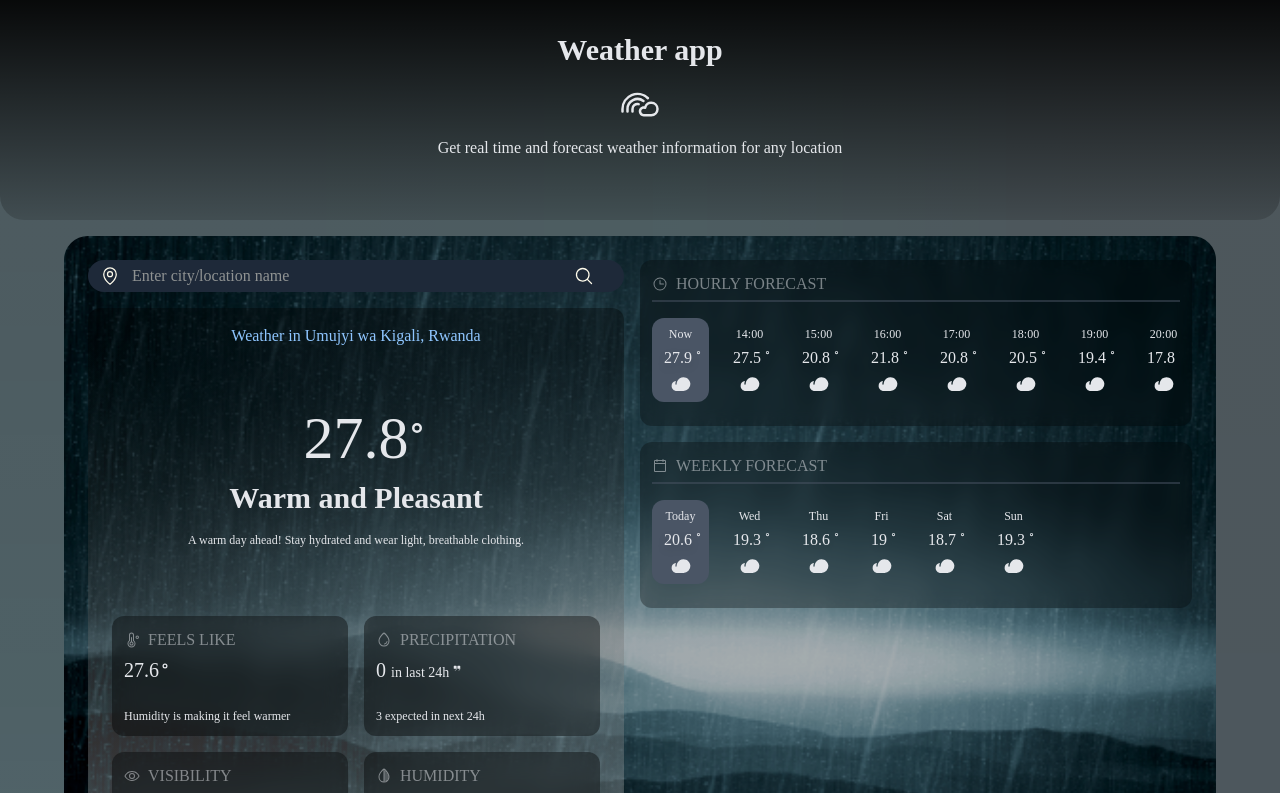
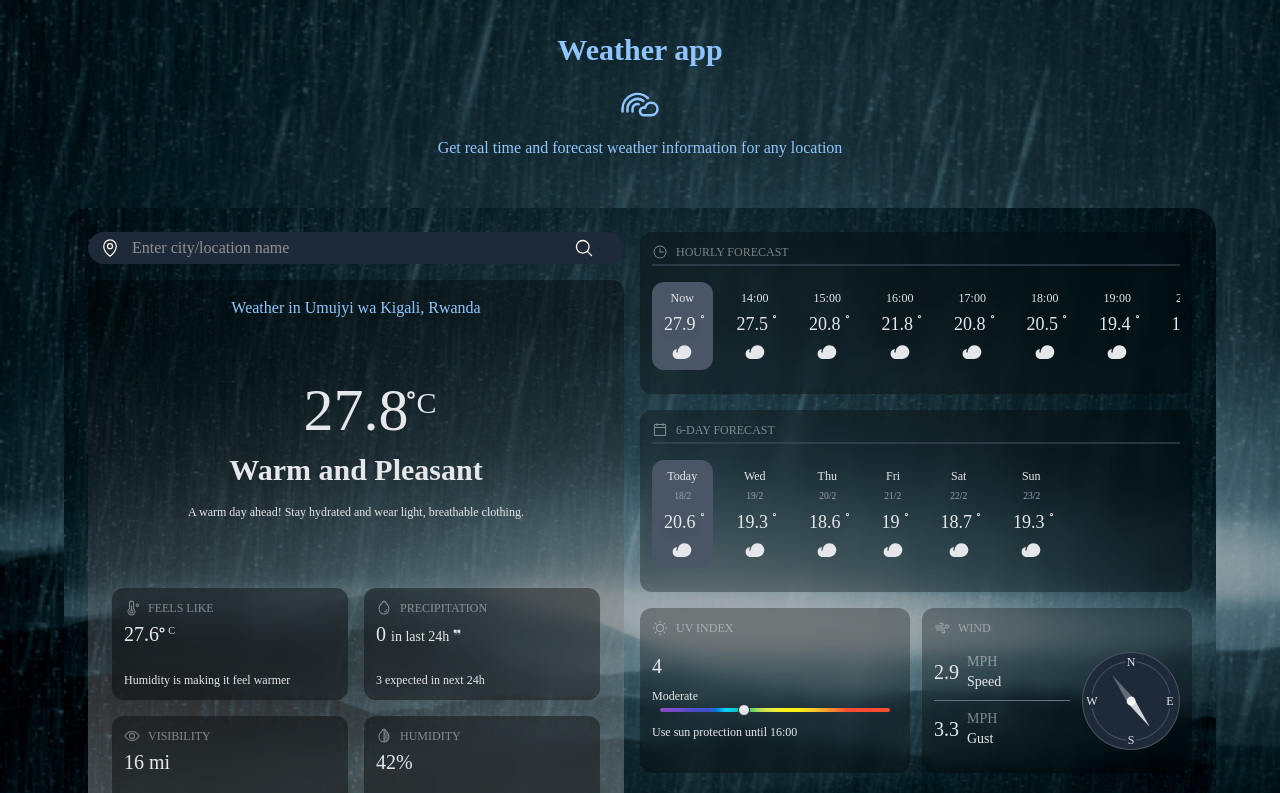
Before and after one commit to Hirwa9/weather-app, a React (Vite) app: page / in a window 1280 px wide. Shown: the top 793 px of the page. Built offline with nearby package versions, Linux system fonts and the light colour scheme; no server answers.

Commit message:
Add weather UV and wind details presentation

```diff
--- a/src/App.jsx
+++ b/src/App.jsx
@@ -3,7 +3,7 @@ import { useState } from 'react';
 import './App.css';
 import { WEATHER_API_KEY } from './api/api';
 import axios from 'axios';
-import { CalendarBlank, Clock, Cloud, DotOutline, Drop, DropHalf, Eye, Quotes, RainbowCloud, Spinner, Thermometer } from '@phosphor-icons/react';
+import { CalendarBlank, Clock, Cloud, DotOutline, Drop, DropHalf, Eye, Quotes, RainbowCloud, Spinner, Sun, Thermometer, Wind } from '@phosphor-icons/react';
 import weatherSample from './data/staticData.json';
 import SearchBar from './components/searchBar/SearchBar';
 import toast, { Toaster } from 'react-hot-toast';
@@ -86,36 +86,57 @@ function App() {
 			"It's a hot day! Avoid direct sunlight for long periods and drink plenty of water.";
 	}
 
+	const uvLevels = [
+		{ level: 0, label: "Low", color: "bg-green-400" },
+		{ level: 3, label: "Moderate", color: "bg-yellow-400" },
+		{ level: 6, label: "High", color: "bg-orange-400" },
+		{ level: 8, label: "Very High", color: "bg-red-500" },
+		{ level: 11, label: "Extreme", color: "bg-purple-700" }
+	];
+
+	// Function to get the UV description based on the index
+	const getUVDescription = (uvIndex) => {
+		return uvLevels.reduce((acc, curr) => (uvIndex >= curr.level ? curr : acc), uvLevels[0]);
+	};
+
+	const uvIndex = weather?.timelines?.hourly[0]?.values?.uvIndex || 0;
+	const windSpeed = weather?.timelines?.hourly[0]?.values?.windSpeed || 0;
+	const windGust = weather?.timelines?.hourly[0]?.values?.windGust || 0;
+	const windDirection = weather?.timelines?.hourly[0]?.values?.windDirection || 0;
+	const { uvLabel, uvColor } = getUVDescription(uvIndex);
+
 	return (
 		<>
 			<Toaster />
 			<div className='min-h-screen flex flex-col'
 				style={{
-					backgroundImage: "linear-gradient(rgba(255, 255, 255, .3), rgba(255, 255, 255, .3)), url('/images/rain-photos.webp')",
+					backgroundImage: "linear-gradient(rgba(0, 0, 0, .3), rgba(0, 0, 0, .3)), url('/images/rain-photos.webp')",
 					backgroundSize: 'cover',
 					backgroundRepeat: 'no-repeat',
 				}}
 			>
-				{/* <div className="w-full mb-4 p-5 sm:p-8 bg-linear-to-b from-black/90 to-black/15 text-gray-200 rounded-b-3xl"> */}
-				<div className="w-full mb-4 p-5 sm:p-8 bg-linear-to-b from-black/90 to-black/15 text-gray-200 rounded-b-3xl">
+				<div className="w-full sm:mb-4 p-5 sm:p-8 text-blue-300 sm:rounded-b-3xl">
 					<h1 className='mb-4 text-3xl font-bold text-center'>Weather app</h1>
 					<RainbowCloud size={40} className='mx-auto mb-3' />
-					<p className='mb-7 text-center'>
+					<p className='text-center'>
 						Get real time and forecast weather information for any location
 					</p>
 				</div>
 				{/* Design */}
 
-				<div className='w-6xl max-w-full mx-auto flex flex-col md:flex-row gap-4 p-3 md:p-4 lg:p-6 image-bg rounded-3xl'>
+				<div className='sm:w-xl md:w-3xl lg:w-6xl xl:w-9xl max-w-full mx-auto flex flex-col md:flex-row gap-4 p-3 md:p-4 lg:p-6 image-bg sm:rounded-3xl'>
 					{/* First */}
-					<div className="flex flex-col w-[50%]">
+					<div className="flex flex-col md:w-[50%]">
 						<SearchBar search={fetchWeather} className="mb-4" />
 
 						<div className="flex-1 p-4 rounded-xl bg-linear-to-b from-black/35 to-white/30">
 							<div className='text-gray-200 mb-15'>
 								<h2 className='text-center text-blue-300'>Weather in {weather?.location?.name}</h2>
 								<div className="mx-auto mb-3 mt-15 w-fit text-center relative text-6xl">
-									{temperature} <DotOutline size={40} className='absolute top-0 end-0 translate-x-7' />
+									{temperature}
+									<span className='absolute top-2 end-0 translate-x-7 flex border-amber-100'>
+										<DotOutline size={30} className='absolute -top-2 start-0 -translate-x-5' /> <small style={{ fontSize: '50%' }}>C</small>
+									</span>
 								</div>
 								<div className="text-center text-3xl font-semibold mb-4">{weatherSubtitle}</div>
 								<p className='text-xs text-center'>
@@ -124,13 +145,18 @@ function App() {
 							</div>
 							<div className='flex flex-wrap text-gray-200'>
 								{/*  */}
-								<div className="w-[50%] shrink-0 p-1 sm:p-2 ps-0">
-									<div className='h-full p-2 md:p-3 rounded-xl bg-black/40 backdrop-blur-md'>
+								<div className="w-[50%] shrink-0 p-2 sm:p-2 ps-0">
+									<div className='h-full p-3 rounded-xl bg-black/40 backdrop-blur-md'>
 										<div className="flex items-center gap-2 mb-1 uppercase opacity-50 overflow-hidden">
-											<Thermometer className='shrink-0' /> Feels like
+											<Thermometer className='shrink-0' /> <span className="text-xs">Feels like</span>
 										</div>
+										{/* <div className="mb-6 w-fit text-center relative text-xl">
+											{weather?.timelines?.minutely[0]?.values?.temperatureApparent} <DotOutline size={20} className='absolute top-0 end-0 translate-x-4' />
+										</div> */}
 										<div className="mb-6 w-fit text-center relative text-xl">
-											{weather?.timelines?.minutely[0]?.values?.temperatureApparent} <DotOutline size={20} className='absolute top-0 end-0 translate-x-4' />
+											{weather?.timelines?.minutely[0]?.values?.temperatureApparent} <span className='absolute top-1 -end-1 translate-x-3 flex border-amber-100'>
+												<DotOutline size={20} className='absolute -top-1 -start-4' /> <small style={{ fontSize: '50%' }}>C</small>
+											</span>
 										</div>
 										<div className='text-xs'>
 											Humidity is making it feel warmer
@@ -138,10 +164,10 @@ function App() {
 									</div>
 								</div>
 								{/*  */}
-								<div className="w-[50%] shrink-0 p-1 sm:p-2 pe-0">
-									<div className='h-full p-2 md:p-3 rounded-xl bg-black/40 backdrop-blur-md'>
+								<div className="w-[50%] shrink-0 p-2 sm:p-2 pe-0">
+									<div className='h-full p-3 rounded-xl bg-black/40 backdrop-blur-md'>
 										<div className="flex items-center gap-2 mb-1 uppercase opacity-50 overflow-hidden">
-											<Drop className='shrink-0' /> Precipitation
+											<Drop className='shrink-0' /> <span className="text-xs">Precipitation</span>
 										</div>
 										<div className="mb-6 w-fit text-center relative text-xl">
 											{weather?.timelines?.minutely[0]?.values?.precipitationProbability} <Quotes size={8} weight="fill" className='absolute top-0 end-0 translate-x-3 translate-y-2' /> <span className="text-sm">in last 24h</span>
@@ -152,10 +178,10 @@ function App() {
 									</div>
 								</div>
 								{/*  */}
-								<div className="w-[50%] shrink-0 p-1 sm:p-2 ps-0">
-									<div className='h-full p-2 md:p-3 rounded-xl bg-black/40 backdrop-blur-md'>
+								<div className="w-[50%] shrink-0 p-2 sm:p-2 ps-0">
+									<div className='h-full p-3 rounded-xl bg-black/40 backdrop-blur-md'>
 										<div className="flex items-center gap-2 mb-1 uppercase opacity-50 overflow-hidden">
-											<Eye className='shrink-0' /> Visibility
+											<Eye className='shrink-0' /> <span className="text-xs">Visibility</span>
 										</div>
 										<div className="mb-6 w-fit text-center relative text-xl">
 											{weather?.timelines?.minutely[0]?.values?.visibility} mi
@@ -163,10 +189,10 @@ function App() {
 									</div>
 								</div>
 								{/*  */}
-								<div className="w-[50%] shrink-0 p-1 sm:p-2 pe-0">
-									<div className='h-full p-2 md:p-3 rounded-xl bg-black/40 backdrop-blur-md'>
+								<div className="w-[50%] shrink-0 p-2 sm:p-2 pe-0">
+									<div className='h-full p-3 rounded-xl bg-black/40 backdrop-blur-md'>
 										<div className="flex items-center gap-2 mb-1 uppercase opacity-50 overflow-hidden">
-											<DropHalf className='shrink-0' /> Humidity
+											<DropHalf className='shrink-0' /> <span className="text-xs">Humidity</span>
 										</div>
 										<div className="mb-6 w-fit text-center relative text-xl">
 											{weather?.timelines?.minutely[0]?.values?.humidity}%
@@ -182,16 +208,16 @@ function App() {
 
 					{/* Second */}
 					{/* <div className="w-[50%] bg-white/10"> */}
-					<div className="w-[50%]">
-						{/* Hourly */}
-						<div className='mb-4 p-2 md:p-3 rounded-xl bg-black/30 text-gray-200 backdrop-blur-sm overflow-hidden'>
+					<div className="md:w-[50%]">
+						{/* Hourly Forecast */}
+						<div className='mb-4 p-3 rounded-xl bg-black/30 text-gray-200 backdrop-blur-sm overflow-hidden'>
 							<div className="flex items-center gap-2 mb-4 uppercase opacity-50 overflow-hidden pb-1 border-b-2 border-b-gray-600">
-								<Clock /> Hourly forecast
+								<Clock /> <span className="text-xs">Hourly forecast</span>
 							</div>
 							<div className="max-w-full flex gap-3 overflow-auto">
 								<div className="flex flex-col items-center gap-1 w-fit mb-3 p-2 rounded-xl bg-gray-600">
 									<div className='text-xs'>Now</div>
-									<div className="w-fit text-center flex text-md translate-x-1">
+									<div className="w-fit text-center flex text-lg translate-x-1">
 										<span className='drop-shadow-lg'>{weather?.timelines?.hourly[0]?.values?.temperatureApparent}</span> <DotOutline size={13} className='' />
 									</div>
 									<Cloud size={20} weight='fill' />
@@ -203,7 +229,7 @@ function App() {
 											<div className='text-xs'>
 												{new Date(item.time).toLocaleTimeString([], { hour: '2-digit', minute: '2-digit', hour12: false })}
 											</div>
-											<div className="w-fit text-center flex text-md translate-x-1">
+											<div className="w-fit text-center flex text-lg translate-x-1">
 												<span className='drop-shadow-lg'>{item.values?.temperatureApparent}</span> <DotOutline size={13} className='' />
 											</div>
 											<Cloud size={20} weight='fill' />
@@ -212,15 +238,19 @@ function App() {
 								}
 							</div>
 						</div>
-						{/* Daily */}
-						<div className='mb-4 p-2 md:p-3 rounded-xl bg-black/30 text-gray-200 backdrop-blur-sm overflow-hidden'>
+						{/* Daily Forecast */}
+						<div className='mb-4 p-3 rounded-xl bg-black/30 text-gray-200 backdrop-blur-sm overflow-hidden'>
 							<div className="flex items-center gap-2 mb-4 uppercase opacity-50 overflow-hidden pb-1 border-b-2 border-b-gray-600">
-								<CalendarBlank /> Weekly forecast
+								{/* <CalendarBlank /> <span className="text-xs">Weekly forecast</span> */}
+								<CalendarBlank /> <span className="text-xs">{weather?.timelines?.daily.length}-Day forecast</span>
 							</div>
 							<div className="max-w-full flex gap-3 overflow-auto">
 								<div className="flex flex-col items-center gap-1 w-fit mb-3 p-2 rounded-xl bg-gray-600">
 									<div className='text-xs'>Today</div>
-									<div className="w-fit text-center flex text-md translate-x-1">
+									<div className='text-xs text-gray-400' style={{ scale: .8 }}>
+										{new Date(weather?.timelines?.daily[0]?.time).getDate()}/{new Date(weather?.timelines?.daily[0]?.time).getMonth()}
+									</div>
+									<div className="w-fit text-center flex text-lg translate-x-1">
 										<span className='drop-shadow-lg'>{weather?.timelines?.daily[0]?.values?.temperatureApparentAvg}</span> <DotOutline size={13} className='' />
 									</div>
 									<Cloud size={20} weight='fill' />
@@ -232,13 +262,99 @@ function App() {
 											<div className='text-xs'>
 												{new Date(item.time).toLocaleString([], { weekday: 'short' })}
 											</div>
-											<div className="w-fit text-center flex text-md translate-x-1">
+											<div className='text-xs text-gray-400' style={{ scale: .8 }}>
+												{new Date(item.time).getDate()}/{new Date(item.time).getMonth()}
+											</div>
+											<div className="w-fit text-center flex text-lg translate-x-1">
 												<span className='drop-shadow-lg'>{item.values?.temperatureApparentAvg}</span> <DotOutline size={13} className='' />
 											</div>
 											<Cloud size={20} weight='fill' />
 										</div>
 									))
 								}
+							</div>
+						</div>
+						{/* UV and Wind */}
+						<div className="sm:flex md:block lg:flex gap-3">
+							{/* UV */}
+							<div className='flex-1 mb-4 p-3 rounded-xl bg-black/30 text-gray-200 backdrop-blur-sm overflow-hidden'>
+								<div className="flex items-center gap-2 mb-4 uppercase opacity-50 overflow-hidden">
+									<Sun /> <span className="text-xs">UV index</span>
+								</div>
+								<div className="mb-3 relative text-xl">
+									<div className='mb-2'>{uvIndex}</div>
+									{/* <p className={`mb-1 text-xs ${uvColor}`}>{uvLabel}</p> */}
+									<p className={`mb-1 text-xs ${uvColor}`}>Moderate</p>
+
+									<div className="relative mx-2 border-amber-50">
+										<img src="/images/uv_spectrum.png" className='w-full h-1 object-center rounded-full' alt="" />
+										<span
+											className="absolute left-0 top-1/2 w-3 h-3 -translate-x-1/2 -translate-y-1/2 border-[1.5px] border-gray-800 bg-gray-200 rounded-full cursor-pointer"
+											style={{ left: `${(uvIndex / 11) * 100}%` }}
+										></span>
+									</div>
+								</div>
+
+								<div className='text-xs'>
+									Use sun protection until 16:00
+								</div>
+							</div>
+							{/* Wind */}
+							<div className='flex-1 mb-4 p-3 rounded-xl bg-black/30 text-gray-200 backdrop-blur-sm overflow-hidden'>
+								<div className="flex items-center gap-2 mb-4 uppercase opacity-50 overflow-hidden">
+									<Wind /> <span className="text-xs">Wind</span>
+								</div>
+								<div className="flex gap-3 items-start">
+									<div className="mb-3 grow-1">
+										<div className="flex items-center gap-2">
+											<div className='text-xl'>{windSpeed}</div>
+											<div className='grid text-sm'>
+												<span className='opacity-50 uppercase'>MPH</span>
+												<span>Speed</span>
+											</div>
+										</div>
+										<hr className='my-2 border-gray-500' />
+										<div className="flex items-center gap-2">
+											<div className='text-xl'>{windGust}</div>
+											<div className='grid text-sm'>
+												<span className='opacity-50 uppercase'>MPH</span>
+												<span>Gust</span>
+											</div>
+										</div>
+									</div>
+
+									<div className="bg-gray-800 p-2 border-[1.5px] border-white/20 rounded-full">
+										<div className="relative w-20 ms-auto aspect-square border border-gray-600 rounded-full">
+											{/* Poles */}
+											<span className="absolute top-0 left-1/2 -translate-x-1/2 -translate-y-1/2 flex justify-center items-center p-[1px] text-xs leading-none bg-gray-800">
+												N
+											</span>
+											<span className="absolute top-1/2 right-0 -translate-y-1/2 translate-x-1/2 flex justify-center items-center p-[1px] text-xs leading-none bg-gray-800">
+												E
+											</span>
+											<span className="absolute bottom-0 left-1/2 -translate-x-1/2 translate-y-1/2 flex justify-center items-center p-[1px] text-xs leading-none bg-gray-800">
+												S
+											</span>
+											<span className="absolute top-1/2 left-0 -translate-y-1/2 -translate-x-1/2 flex justify-center items-center p-[1px] text-xs leading-none bg-gray-800">
+												W
+											</span>
+											{/* Needles */}
+											<span className='absolute top-1/2 start-1/2 -translate-x-1/2 -translate-y-1/2 w-[.70rem] aspect-square border-[1.5px] border-gray-800 bg-gray-200 rounded-full z-1'
+												style={{ transform: `rotate(${windDirection}deg)` }}
+											>
+												{/* Top needle */}
+												<span className='absolute top-1/2 start-1/2 -translate-x-1/2 -translate-y-1/2 transform-[translate] h-[400%] max-h-8 w-2 bg-white/80 -z-1'
+													style={{ clipPath: "polygon(50% 0, 100% 100%, 0 100%, 50% 0)", transform: "translateY(-50%)" }}
+												></span>
+												{/* Bottom needle */}
+												<span className='absolute top-1/2 start-1/2 -translate-x-1/2 -translate-y-1/2 h-[400%] max-h-8 w-2 bg-white/30 -z-1'
+													style={{ clipPath: "polygon(0 0, 100% 0, 50% 100%, 0 0)", transform: "translateY(50%)" }}
+												></span>
+											</span>
+										</div>
+									</div>
+
+								</div>
 							</div>
 						</div>
 					</div>
@@ -260,10 +376,10 @@ function App() {
 					)}
 					{!loading && !error && weather && (
 						<div>
-							<h3>Weather in {weather?.location?.name}</h3>
+							{/* <h3>Weather in {weather?.location?.name}</h3>
 							<code style={{ whiteSpace: 'pre-wrap' }}>
 								{JSON.stringify((weather), null, 2)}
-							</code>
+							</code> */}
 						</div>
 					)}
 				</div>
```
